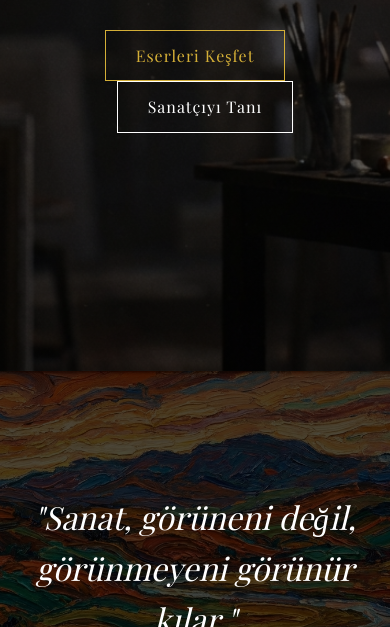
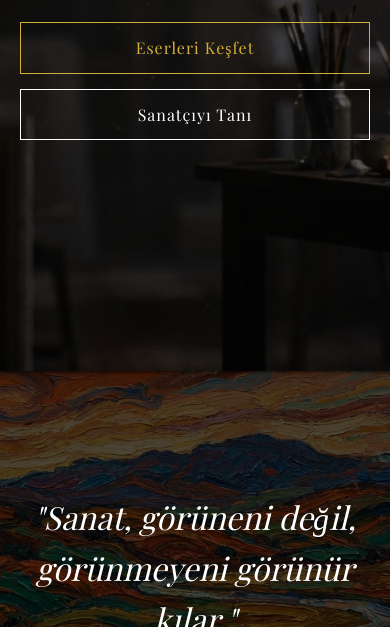
Before and after one commit to mhmtalitas/cemarts, a plain HTML site: page index.html in a window 390 px wide. Shown: the part 473-1100 px from the top of the page. Drawn offline with nearby package versions, Linux system fonts and the light colour scheme; a web font is replaced by a local one.

Commit message:
Fix responsive layout for hero buttons on mobile devices

```diff
--- a/index.html
+++ b/index.html
@@ -56,7 +56,7 @@
             <p class="fade-in-up delay-1">Çizgilerin, renklerin ve formların dansı.</p>
             <div class="hero-buttons fade-in-up delay-2">
                 <a href="gallery.html" class="btn btn-primary">Eserleri Keşfet</a>
-                <a href="artist.html" class="btn btn-outline" style="margin-left: 20px;">Sanatçıyı Tanı</a>
+                <a href="artist.html" class="btn btn-outline">Sanatçıyı Tanı</a>
             </div>
         </div>
     </header>
--- a/style.css
+++ b/style.css
@@ -255,6 +255,13 @@ h4 {
     margin-bottom: 40px;
     font-weight: 300;
     color: #f0f0f0;
+}
+
+.hero-buttons {
+    display: flex;
+    justify-content: center;
+    gap: 20px;
+    flex-wrap: wrap;
 }
 
 /* About Section */
@@ -835,6 +842,19 @@ footer {
     .about-stats {
         margin-top: 30px;
     }
+
+    .hero-buttons {
+        flex-direction: column;
+        gap: 15px;
+        width: 100%;
+        max-width: 350px;
+        margin: 0 auto;
+    }
+
+    .hero-buttons .btn {
+        width: 100%;
+        text-align: center;
+    }
 }
 
 /* Page Header */
```
